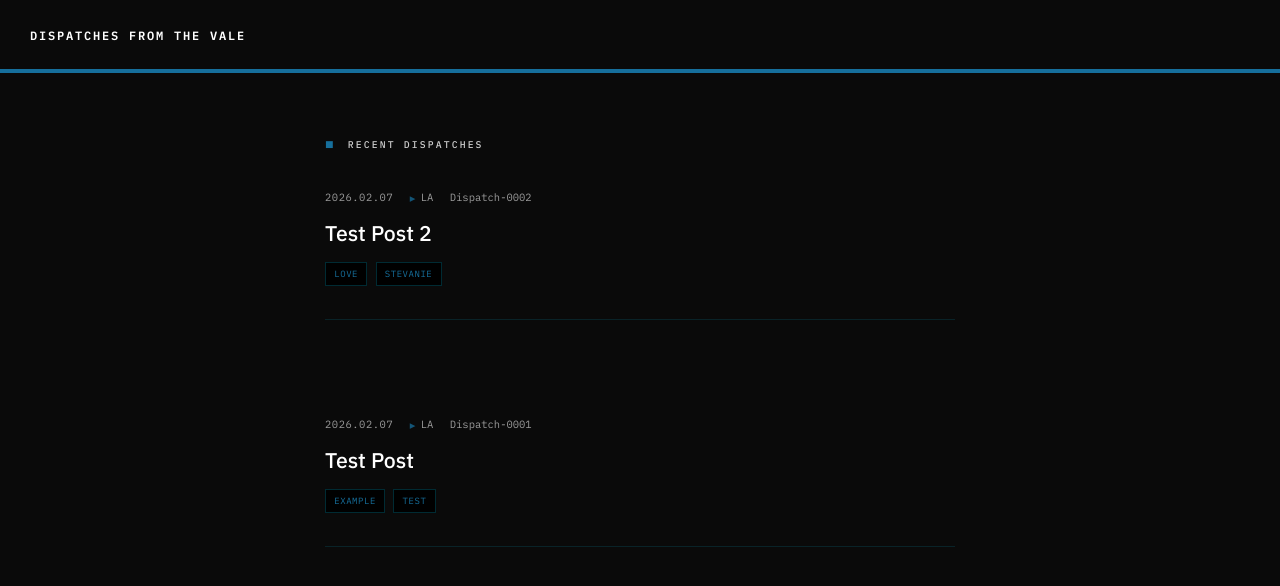
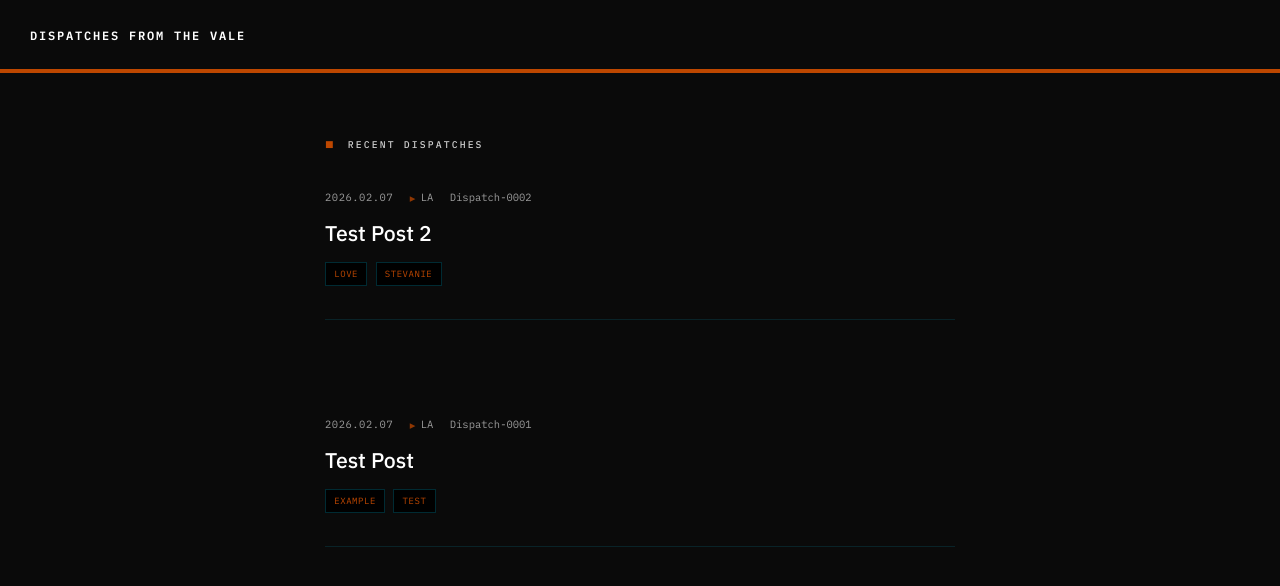
Before and after one commit to valeobserver/dispatches-from-the-vale, a Jekyll site: the page built from index.html, in a window 1280 px wide. Shown: the top 586 px of the page. Built offline with Jekyll 4.4.1, drawn with Linux system fonts in a browser that asks for light colours.

Commit message:
testing warm orange

```diff
--- a/_layouts/default.html
+++ b/_layouts/default.html
@@ -14,7 +14,7 @@
             --bg:           #0a0a0a;
             --fg:           #ffffff;
             --fg-dim:       #cccccc;
-            --accent:       #166F9C;
+            --accent:       #BD4700;
             --border:       #1a2a33;
             --mono:         'IBM Plex Mono', monospace;
             --sans:         'IBM Plex Sans', sans-serif;
```
